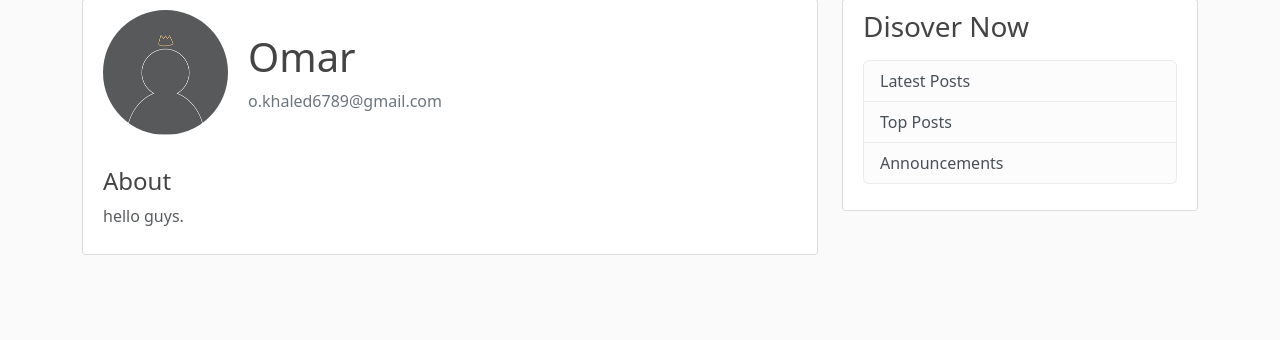
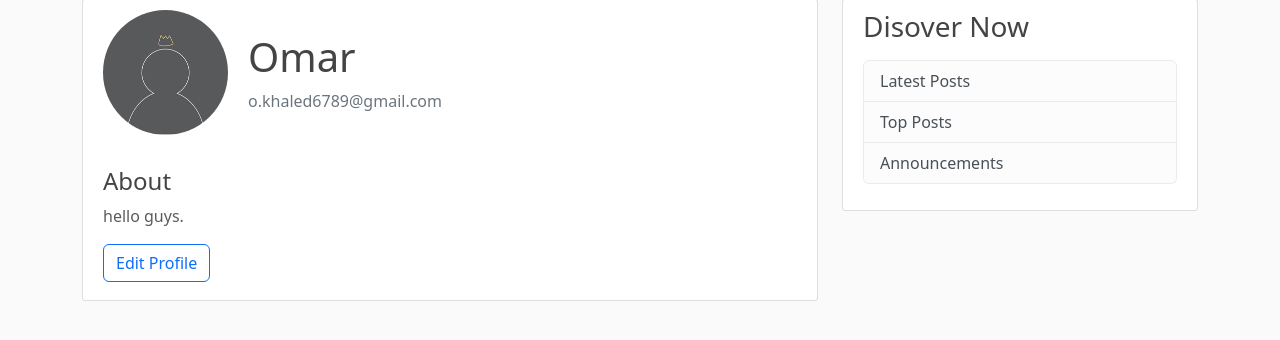
Before and after one commit to Omarkhaled711/LifeLoader, a Django app: page /profile/ in a window 1280 px wide. Shown: the part 89-429 px from the top of the page. Run offline with Django 4.2, Linux system fonts and the light colour scheme; a user stored in the database is signed in; data comes from the database, SQL or seed files in the repository; both versions use the stored data as it was after the commit; some libraries are stand-ins or nearby versions.

Commit message:
allow profile editing

```diff
--- a/social_net/static/social_net/main.css
+++ b/social_net/static/social_net/main.css
@@ -37,6 +37,7 @@ body {
 
   .article-title {
     color: #444444;
+    text-decoration: none;
   }
 
   a.article-title:hover {
@@ -49,8 +50,8 @@ body {
   }
 
   .article-img {
-    height: 65px;
-    width: 65px;
+    height: 85px;
+    width: 85px;
     margin-right: 16px;
   }
 
--- a/social_net/templates/social_net/base_temp.html
+++ b/social_net/templates/social_net/base_temp.html
@@ -5,7 +5,8 @@
     <meta charset="utf-8">
     <meta name="viewport" content="width=device-width, initial-scale=1">
     <link href="https://cdn.jsdelivr.net/npm/bootstrap@5.3.2/dist/css/bootstrap.min.css" rel="stylesheet" integrity="sha384-T3c6CoIi6uLrA9TneNEoa7RxnatzjcDSCmG1MXxSR1GAsXEV/Dwwykc2MPK8M2HN" crossorigin="anonymous">
-    <link rel="stylesheet" href="{% static 'social_net/main.css' %}">
+    <link rel="stylesheet" type="text/css" href="../../static/social_net/main.css">
+    <script src="https://code.jquery.com/jquery-3.6.4.min.js"></script>
     {% if title %}
         <title>LifeLoader - {{ title }}</title>
     {% else %}
--- a/users/forms.py
+++ b/users/forms.py
@@ -4,6 +4,7 @@ Customize The registration form.
 from django import forms
 from django.contrib.auth.models import User
 from django.contrib.auth.forms import UserCreationForm
+from users.models import Profile
 
 
 class UserRegistrationForm(UserCreationForm):
@@ -15,3 +16,28 @@ class UserRegistrationForm(UserCreationForm):
     class Meta:
         model = User
         fields = ['username', 'email', 'password1', 'password2']
+
+
+class UserUpdateForm(forms.ModelForm):
+    """
+    Update user info
+    """
+    email = forms.EmailField()
+
+    class Meta:
+        model = User
+        fields = ['username', 'email']
+
+
+class ProfileUpdateForm(forms.ModelForm):
+    """
+    update profile info
+    """
+    class Meta:
+        model = Profile
+        fields = ['bio', 'profile_pic']
+
+    def __init__(self, *args, **kwargs):
+        """ Set required to False for the 'bio' field """
+        super(ProfileUpdateForm, self).__init__(*args, **kwargs)
+        self.fields['bio'].required = False
--- a/users/models.py
+++ b/users/models.py
@@ -4,6 +4,7 @@ made functionalities.
 """
 from django.db import models
 from django.contrib.auth.models import User
+from PIL import Image
 
 
 class Profile(models.Model):
@@ -11,7 +12,7 @@ class Profile(models.Model):
     add a profiel model to the user
     """
     user = models.OneToOneField(User, on_delete=models.CASCADE)
-    bio = models.TextField()
+    bio = models.TextField(null=True)
     profile_pic = models.ImageField(
         default='default.jpg', upload_to='profile_pics')
 
@@ -20,3 +21,17 @@ class Profile(models.Model):
         A __str__ method to be descriptive about the objects of this model
         """
         return f'{self.user.username} profile'
+
+    def save(self):
+        """
+        Resizing the profile picture if it's too big.
+        """
+        super().save()
+        # Open the uploaded image using Pillow
+        img = Image.open(self.profile_pic.path)
+        # Set a maximum size
+        max_size = (300, 300)
+        # Resize the image if it exceeds the maximum size
+        if img.width > max_size[0] or img.height > max_size[1]:
+            img.thumbnail(max_size)
+            img.save(self.profile_pic.path)
--- /dev/null
+++ b/users/static/users/update_profile_info.js
@@ -0,0 +1,5 @@
+$(document).ready(function() {
+    $(".edit-btn").click(function() {
+      $(".edit-form").toggle();
+    });
+  });
--- a/users/templates/users/profile.html
+++ b/users/templates/users/profile.html
@@ -1,9 +1,10 @@
 {% extends "social_net/base_temp.html" %}
 {% load crispy_forms_tags %}
+{% load static %}
 {% block content %}
 <div class="content-section">
-    <div class="d-flex align-items-center"> <!-- Use flexbox for horizontal alignment -->
-      <img class="rounded-circle account-img" src="{{ user.profile.profile_pic.url }}"> <!-- Added me-3 for right margin -->
+  <div class="d-flex align-items-center">
+    <img class="rounded-circle account-img" src="{{ user.profile.profile_pic.url }}">
     <div>
       <h2 class="account-heading">{{ user.username }}</h2>
       <p class="text-secondary">{{ user.email }}</p>
@@ -13,5 +14,22 @@
     <h4> About </h4>
     <p class="text-muted">{{ user.profile.bio }}</p>
   </div>
+  <div class="form-group">
+    <button class="btn btn-outline-primary mb-2 edit-btn">Edit Profile</button>
   </div>
+</div>
+
+<!-- Edit form (initially hidden) -->
+<form method="post" class="edit-form" style="display: none;", enctype="multipart/form-data">
+  {% csrf_token %}
+  <fieldset class="form-group">
+    <legend class="border-bottom mb-4">Profile Info</legend>
+    {{ user_form|crispy }}
+    {{ profile_form|crispy }}
+  </fieldset>
+  <div class="form-group">
+    <button class="btn btn-outline-primary mb-2" type="submit">Update</button>
+  </div>
+</form>
+<script type="text/javascript" src="{% static 'users/update_profile_info.js' %}"></script>
 {% endblock content %}
--- a/users/views.py
+++ b/users/views.py
@@ -2,7 +2,7 @@
 Views for users app
 """
 from django.shortcuts import render, redirect
-from users.forms import UserRegistrationForm
+from users.forms import UserRegistrationForm, UserUpdateForm, ProfileUpdateForm
 from django.contrib import messages
 from django.contrib.auth.decorators import login_required
 
@@ -29,4 +29,21 @@ def profile(request):
     """
     Create a profile route for our users
     """
-    return render(request, 'users/profile.html')
+    if request.method == 'POST':
+        user_form = UserUpdateForm(request.POST, instance=request.user)
+        profile_form = ProfileUpdateForm(
+            request.POST, request.FILES, instance=request.user.profile)
+        if user_form.is_valid() and profile_form.is_valid():
+            user_form.save()
+            profile_form.save()
+            messages.success(
+                request, f'Your profile has been succefully updated!')
+            return redirect('LifeLoader-profile')
+    else:
+        user_form = UserUpdateForm(instance=request.user)
+        profile_form = ProfileUpdateForm(instance=request.user.profile)
+    handle_forms = {
+        'user_form': user_form,
+        'profile_form': profile_form
+    }
+    return render(request, 'users/profile.html', handle_forms)
```
Also changed, not shown: social_net/templates/social_net/home.html (+13 -8 lines), db.sqlite3, media/profile_pics/a_robot_reading_1.png (added), media/profile_pics/a_robot_reading_2-transformed.png (added), media/profile_pics/imposter.jpg (added), users/migrations/0002_alter_profile_bio.py (added). Lines whose indentation alone changed are shown as unchanged.
